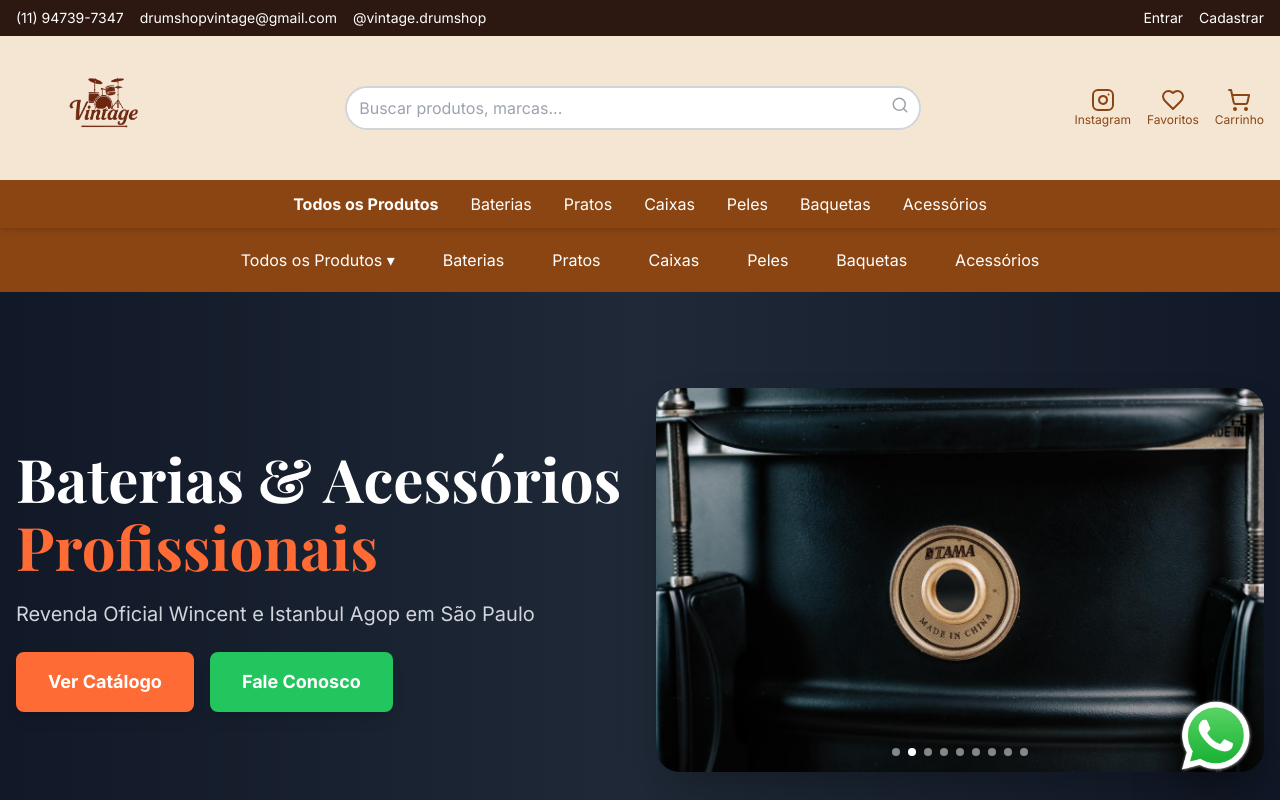
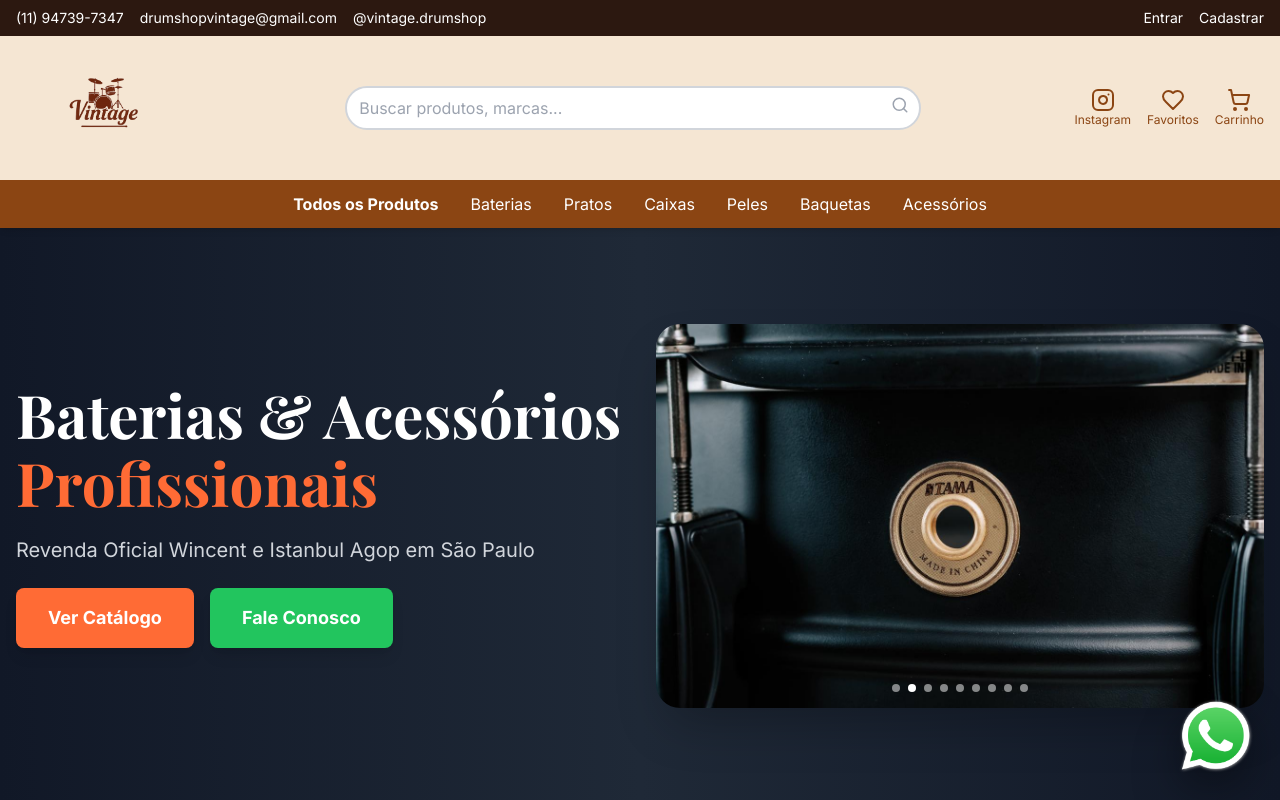
Before and after one commit to jcrispiniano/vintage-drumshop, a Next.js app: page /vintage-drumshop/ in a window 1280 px wide. Shown: the top 800 px of the page. Built offline with nearby package versions, Linux system fonts and the light colour scheme; a web font is replaced by a local one.

Commit message:
fix: mostrar barra de navegação apenas no mobile
- CategoryNav agora aparece apenas em telas < 768px (mobile)
- Desktop volta ao layout original sem barra de navegação
- Envolvido em <div className='md:hidden'>
- Layout desktop limpo e espaçoso
- Mobile mantém navegação fácil

```diff
--- a/app/page.tsx
+++ b/app/page.tsx
@@ -424,8 +424,10 @@ export default function Home() {
         </nav>
       </header>
 
-      {/* Category Navigation */}
-      <CategoryNav stickyBelowHeader={true} />
+      {/* Category Navigation - Apenas Mobile */}
+      <div className="md:hidden">
+        <CategoryNav stickyBelowHeader={true} />
+      </div>
 
       {/* Main Content */}
       <main id="main-content">
```
